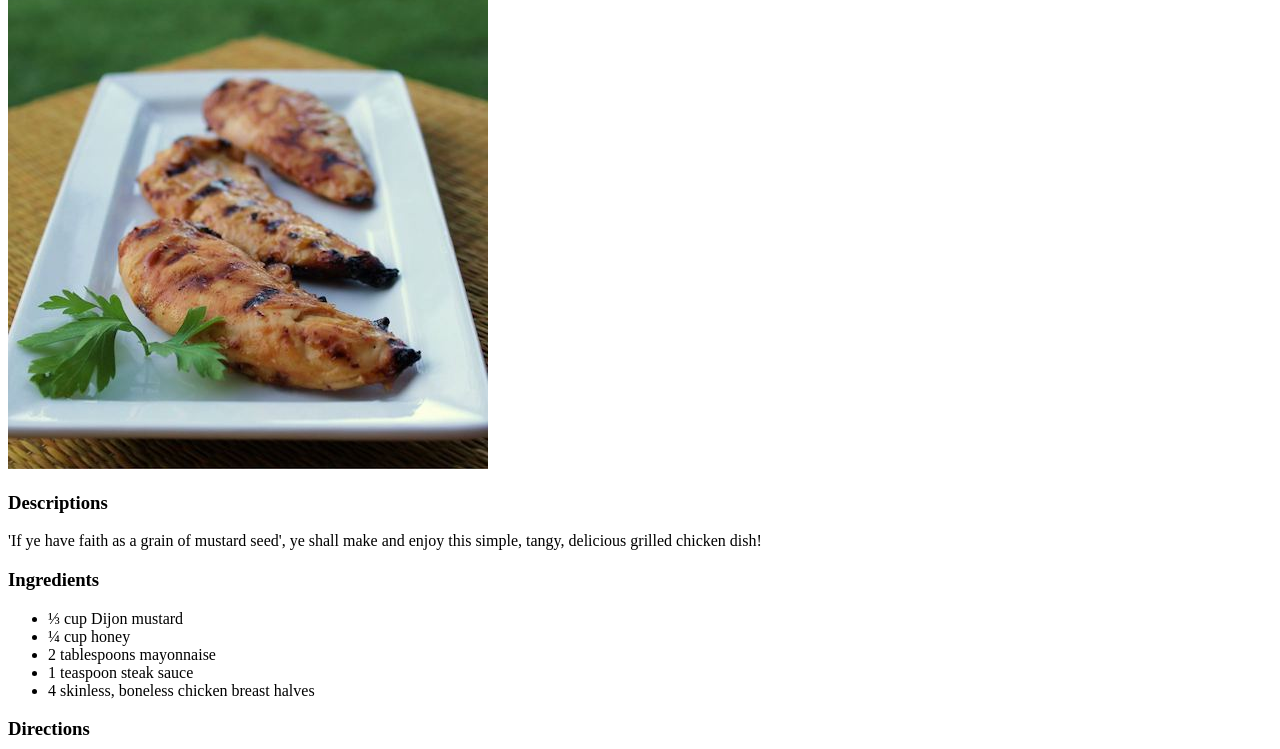
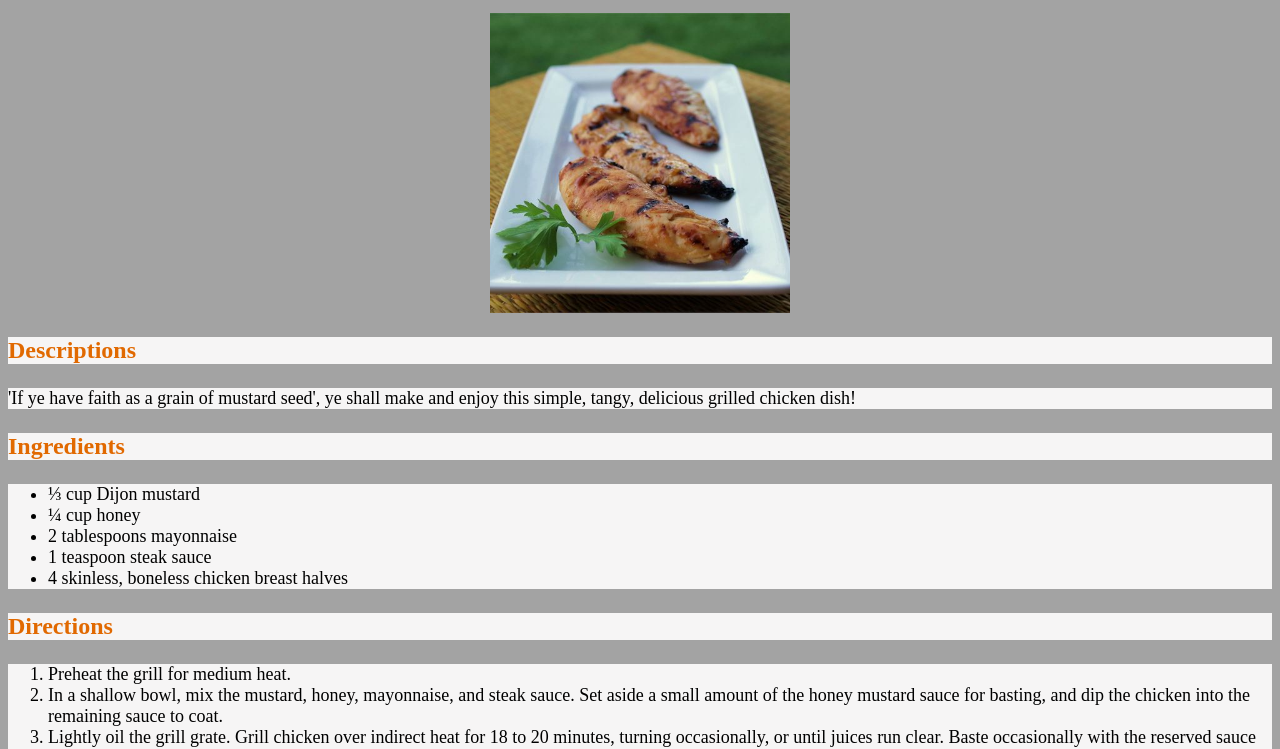
Before and after one commit to man7788/odin-recipes, a plain HTML site: page recipes/hmg-chicken.html in a window 1280 px wide. Shown: the part 91-840 px from the top of the page. Drawn offline with Linux system fonts and the light colour scheme.

Commit message:
Add style hms-chicken

```diff
--- a/recipes/hmg-chicken.html
+++ b/recipes/hmg-chicken.html
@@ -4,19 +4,21 @@
     <head>
     <meta charset="UTF-8">
     <title>Honey Mustard Grilled Chicken</title>
+    <link rel="stylesheet" href="../styles.css">
     </head>
 
     <body>
-        <h1>Honey Mustard Grilled Chicken</h1>
+        <h1 class="header chicken">Honey Mustard Grilled Chicken</h1>
 
-        <img src="../images/hmg-chicken.jpeg" alt="Honey Mustard Grilled Chicken">
+        <img class="recipe" src="../images/hmg-chicken.jpeg" alt="Honey Mustard Grilled Chicken">
         <h3>Descriptions</h3>
-        'If ye have faith as a grain of mustard seed',
+        <div class="text">'If ye have faith as a grain of mustard seed',
         ye shall make and enjoy this simple,
         tangy, delicious grilled chicken dish!
+        </div>
 
         <h3>Ingredients</h3>
-        <ul>
+        <ul class="text">
             <li>⅓ cup Dijon mustard</li>
             <li>¼ cup honey</li>
             <li>2 tablespoons mayonnaise</li>
@@ -25,7 +27,7 @@
         </ul>
 
         <h3>Directions</h3>
-        <ol>
+        <ol class="text">
             <li>Preheat the grill for medium heat.</li>
             <li>
             In a shallow bowl, mix the mustard, honey, mayonnaise,
--- a/styles.css
+++ b/styles.css
@@ -2,7 +2,7 @@ body {
   background-color: rgb(163, 163, 163);
 }
 
-.header.index {
+.header {
   background-color: rgb(246, 245, 245);
   color: rgb(225, 105, 0);
   text-align: center;
@@ -10,7 +10,26 @@ body {
 }
 
 .list.index {
-    background-color: rgb(246, 245, 245);
-    text-align: center;
-    font-size: 32px;
+  background-color: rgb(246, 245, 245);
+  text-align: center;
+  font-size: 32px;
 }
+
+img.recipe {
+  height: auto;
+  width: 300px;
+  display: block;
+  margin-left: auto;
+  margin-right: auto;
+}
+
+h3 {
+  background-color: rgb(246, 245, 245);
+  color: rgb(225, 105, 0);
+  font-size: 24px;
+}
+
+.text {
+  background-color: rgb(246, 245, 245);
+  font-size: 18px;
+}
```
